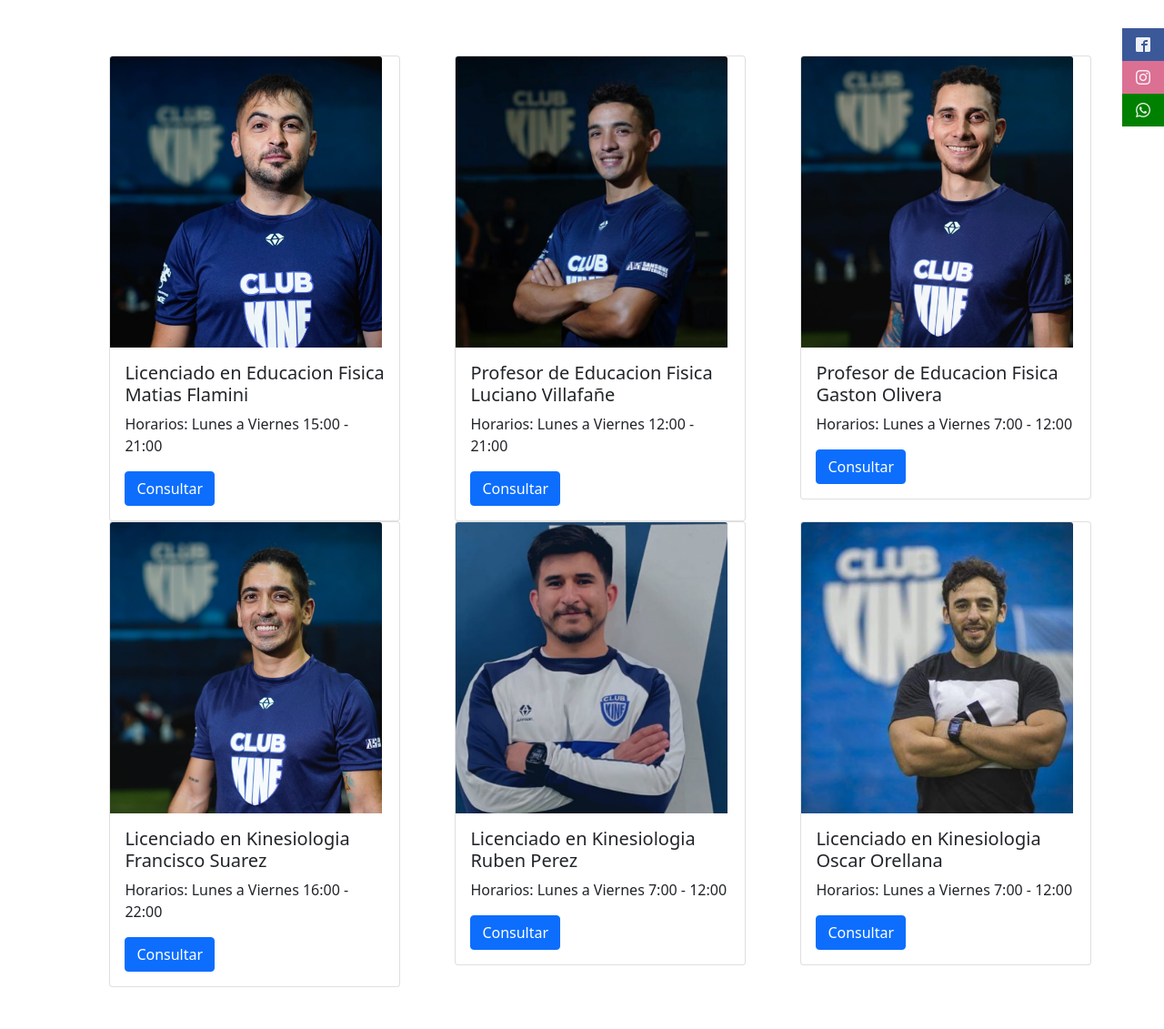
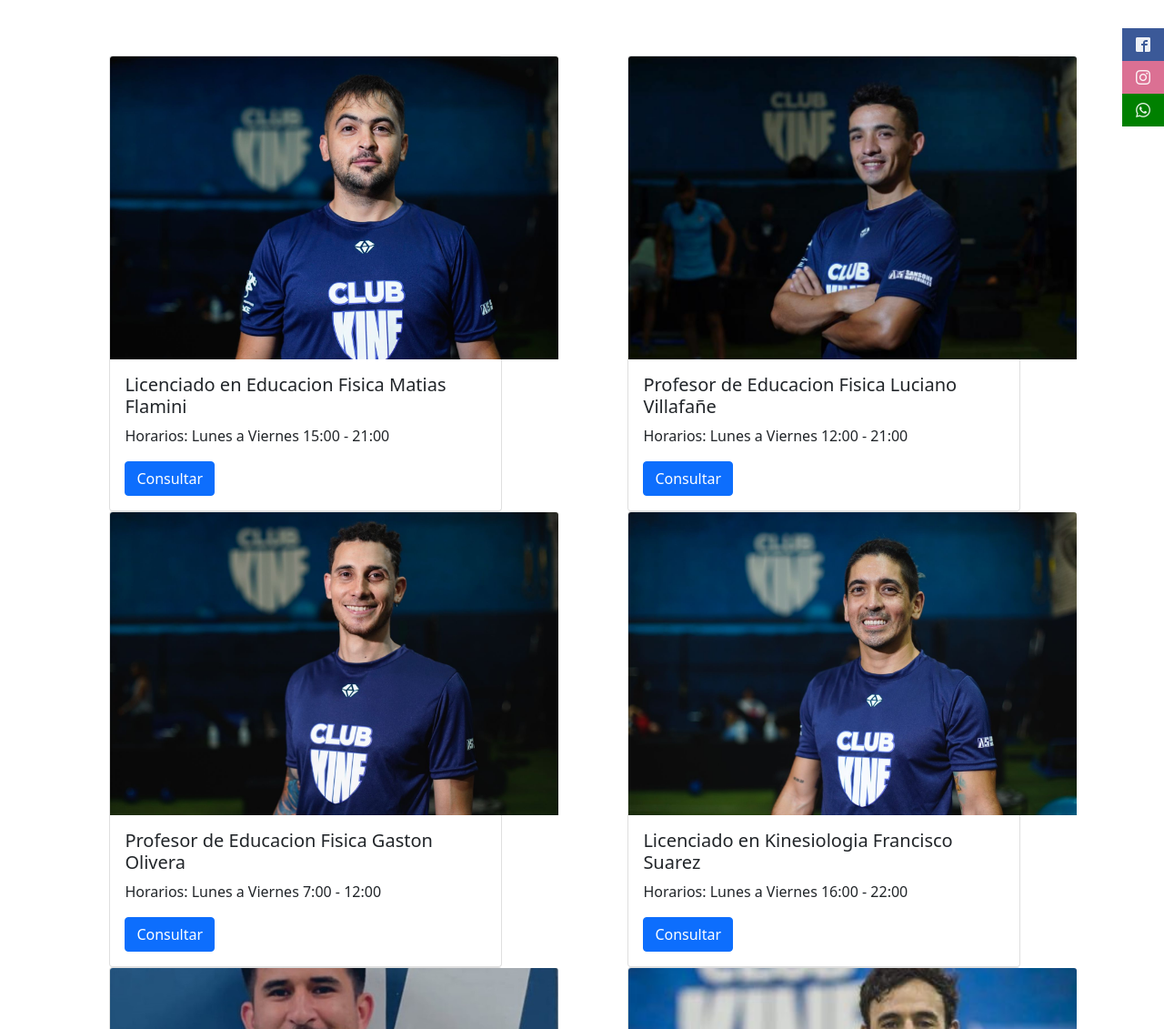
Before and after one commit to nenoflamini/clubkineb, a website: page pages/staff.html in a window 1280 px wide. Shown: the part 169-1300 px from the top of the page at 91% size. Drawn offline with nearby package versions, Linux system fonts and the light colour scheme; files whose address does not match are found by name.

Commit message:
correcion cards

```diff
--- a/pages/staff.html
+++ b/pages/staff.html
@@ -68,8 +68,8 @@
         <p class="staffh2"> Staff de Profesionales</p>
             <div class="container">
                 <div class="row">
-                  <div class="col-sm-4">
-                    <div class="card" style="width: 20rem;">
+                  <div class="col-sm-6">
+                    <div class="card" styles="">
                         <img src="../imagenes/nenoo.jpeg" class="card-img-top" alt="...">
                         <div class="card-body">
                             <h5 class="card-title">Licenciado en Educacion Fisica Matias Flamini</h5>
@@ -78,8 +78,8 @@
                         </div>
                     </div>
                   </div>
-                  <div class="col-sm-4">
-                    <div class="card" style="width: 20rem;">
+                  <div class="col-sm-6">
+                    <div class="card" styles="">
                         <img src="../imagenes/enano.jpeg" class="card-img-top" alt="...">
                         <div class="card-body">
                             <h5 class="card-title">Profesor de Educacion Fisica Luciano Villafañe</h5>
@@ -88,8 +88,12 @@
                         </div>
                     </div>
                   </div>
-                  <div class="col-sm-4">
-                    <div class="card" style="width: 20rem;">
+                </div>
+        </div>
+        <div class="container">
+            <div class="row">
+                <div class="col-sm-6">
+                    <div class="card" styles="">
                         <img src="../imagenes/uncaa.jpeg" class="card-img-top" alt="...">
                         <div class="card-body">
                             <h5 class="card-title">Profesor de Educacion Fisica Gaston Olivera</h5>
@@ -97,13 +101,9 @@
                             <a href="#" class="btn btn-primary">Consultar</a>
                         </div>
                     </div>
-                  </div>
                 </div>
-        </div>
-        <div class="container">
-            <div class="row">
-              <div class="col-sm-4">
-                <div class="card" style="width: 20rem;">
+              <div class="col-sm-6">
+                <div class="card" styles="">
                     <img src="../imagenes/pacoo.jpeg" class="card-img-top" alt="...">
                     <div class="card-body">
                         <h5 class="card-title">Licenciado en Kinesiologia Francisco Suarez</h5>
@@ -112,8 +112,12 @@
                     </div>
                 </div>
               </div>
-              <div class="col-sm-4">
-                <div class="card" style="width: 20rem;">
+            </div>
+        </div>
+        <div class="container">
+            <div class="row">
+              <div class="col-sm-6">
+                <div class="card" styles="">
                     <img src="../imagenes/ruper.jpeg" class="card-img-top" alt="...">
                     <div class="card-body">
                         <h5 class="card-title">Licenciado en Kinesiologia Ruben Perez</h5>
@@ -122,8 +126,8 @@
                     </div>
                 </div>
               </div>
-              <div class="col-sm-4">
-                <div class="card" style="width: 20rem;">
+              <div class="col-sm-6">
+                <div class="card" styles="">
                     <img src="../imagenes/toro.jpeg" class="card-img-top" alt="...">
                     <div class="card-body">
                         <h5 class="card-title">Licenciado en Kinesiologia Oscar Orellana</h5>
@@ -133,7 +137,7 @@
                 </div>
               </div>
             </div>
-    </div>
+        </div>
     <div class="separador"></div>
         <img src="../imagenes/logoplastificado.png" class="rounded mx-auto d-block logo2" alt="...">
     </main>
--- a/scss/partials/_main.scss
+++ b/scss/partials/_main.scss
@@ -183,12 +183,13 @@
 
 .card {
     margin-left: 3vw;
+    width: 27rem;
 }
 
 .card-img-top {
     object-fit: cover;
-    width: 23.3vw;
-    height: 25vw;
+    width:38.5vw;
+    height: 26vw;
 }
 
 .separador {
@@ -198,8 +199,8 @@
 
 .Act {
     object-fit: cover;
-    width: 35vw;
-    height: 31vw;
+    width: 31.4vw;
+    height: 26vw;
 }
 
 .tienda {
--- a/scss/partials/_mediaQuerys.scss
+++ b/scss/partials/_mediaQuerys.scss
@@ -76,4 +76,7 @@
   width: 380px;
   height: 100px;
   }
+  .card {
+    width: 17rem;
 }
+}
```
Also changed, not shown: pages/actividades.html (+4 -4 lines), css/style.css, 1 other file.
